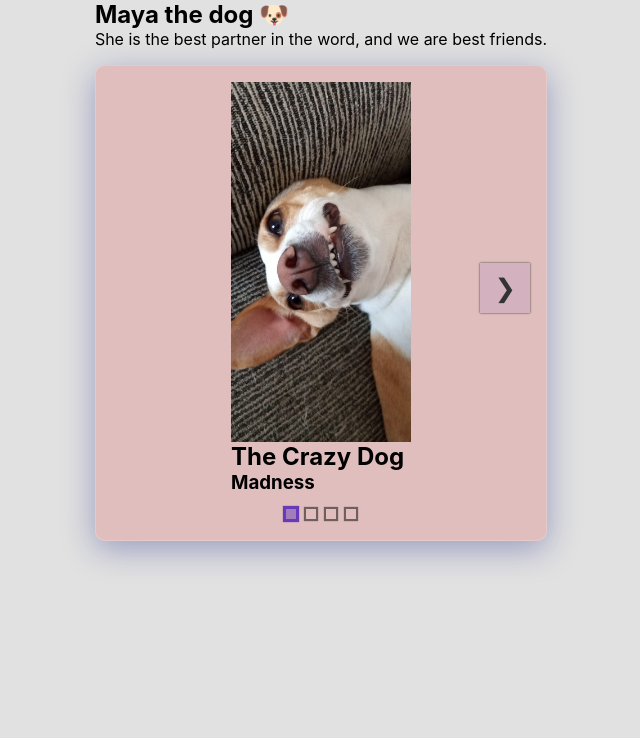
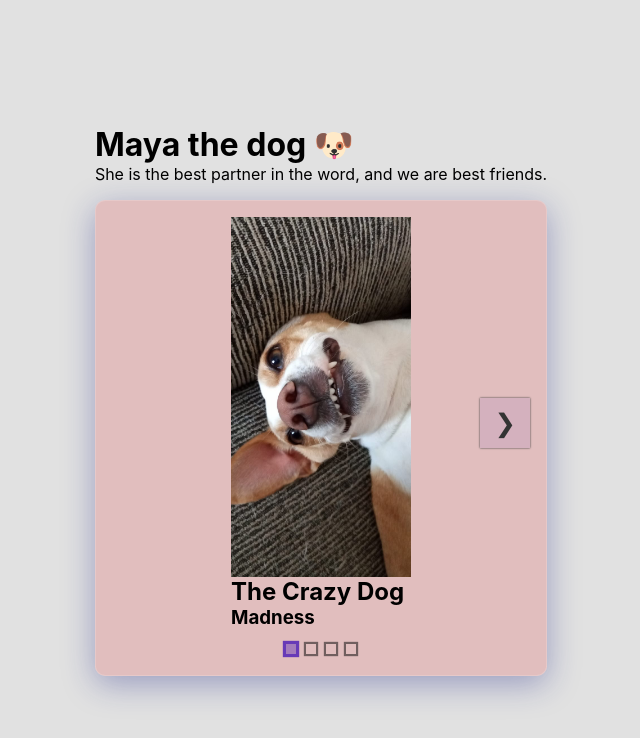
Before and after one commit to linefmv/moodsOfMaya, a React (Create React App) app: page / in a window 1280 px wide. Shown: the top 738 px of the page, without its empty margins (319-959 px from the left). Built offline with nearby package versions, Linux system fonts and the light colour scheme.

Commit message:
improve style

```diff
--- a/src/App.css
+++ b/src/App.css
@@ -7,9 +7,10 @@
 
   body {
     width: 100%;
-    height: 100%;
+    height: 100vh;
     background-color: #e1e1e1;
     display: flex;
+    flex-direction: column;
     justify-content: center;
     align-items: center;
   }
--- a/src/components/Card/style.css
+++ b/src/components/Card/style.css
@@ -1,18 +1,16 @@
 
-/* square buttons */
+
 .rec.rec-arrow {
     border-radius: 0;
 }
-/* round buttons on hover */
+
 .rec.rec-arrow:hover {
     border-radius: 50%;
 }
-/* hide disabled buttons */
+
 .rec.rec-arrow:disabled {
     visibility: hidden;
 }
-/* disable default outline on focused items */
-/* add custom outline on focused items */
 .rec.rec-dot {
     border-radius: 0%;
 }
@@ -26,7 +24,7 @@
 }
 
 .rec.rec-carousel-wrapper {
-    background: rgba( 228, 88, 88, 0.25 );
+background: rgba( 228, 88, 88, 0.25 );
 box-shadow: 0 8px 32px 0 rgba( 31, 38, 135, 0.37 );
 backdrop-filter: blur( 2.5px );
 -webkit-backdrop-filter: blur( 2.5px );
@@ -36,6 +34,7 @@ padding: 2vh;
 display: flex;
 align-items: center;
 justify-content: center;
+width: 100%;
 }
 
 .rec.rec-pagination {
--- a/src/components/TitleAndDescription/styles.js
+++ b/src/components/TitleAndDescription/styles.js
@@ -1,17 +1,15 @@
 import styled from 'styled-components';
 
-export const header = styled.header`
+export const Header = styled.header`
   display: flex;
   flex-direction: column;
-  align-items: center;
-
+   align-items: center;
+   justify-content: center;
 `;
 export const Title = styled.h1`
-  font-size: 1.5rem;
-  align-self: center;
+  font-size: 2rem;
 `;
 
 export const  Description = styled.p`
    font-size: 1rem;
-
 `;
```
